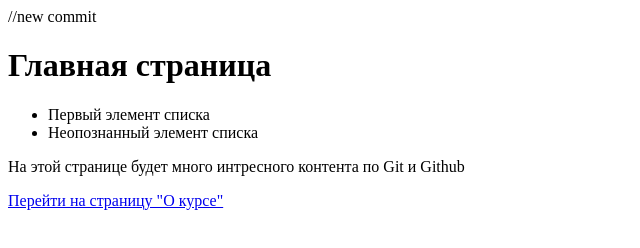
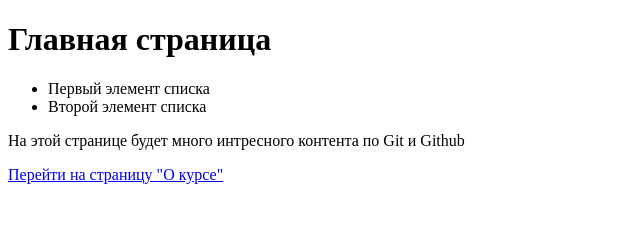
Before and after one commit to docdev777/git-html-academy, a plain HTML site: page index.html in a window 1280 px wide. Shown: the whole page, without its empty margins (0-640 px from the left). Drawn offline with Linux system fonts and the light colour scheme.

Commit message:
feat:changed a second list item

```diff
--- a/index.html
+++ b/index.html
@@ -1,6 +1,5 @@
 <!DOCTYPE html>
 <html class="site-page" lang="ru">
-//new commit
 
 <head>
     <meta charset="utf-8">
@@ -13,7 +12,7 @@
     <h1 class="heading">Главная страница</h1>
     <ul>
         <li>Первый элемент списка</li>
-        <li>Неопознанный элемент списка</li>
+        <li>Второй элемент списка</li>
     </ul>
     <main class="site-main">
         <p class="description">
```
